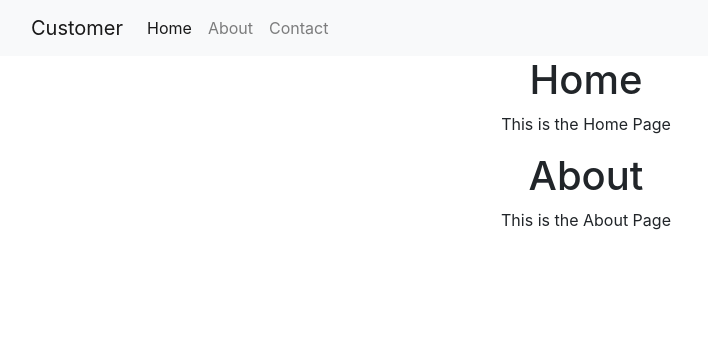
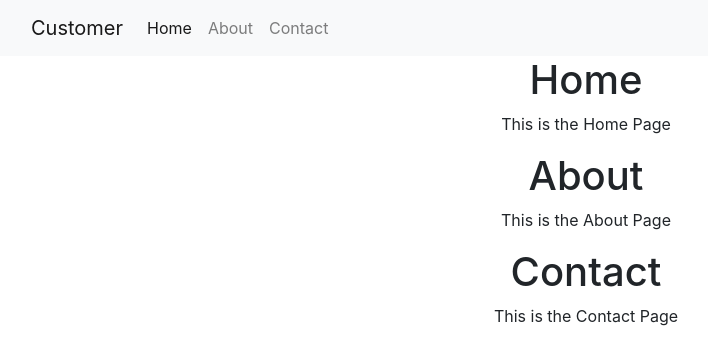
Before and after one commit to elizarafee/customer, a React (Create React App) app: page / in a window 1280 px wide. Shown: the top 364 px of the page, without its empty margins (54-762 px from the left). Built offline with nearby package versions, Linux system fonts and the light colour scheme.

Commit message:
contact component added

```diff
--- a/src/App.js
+++ b/src/App.js
@@ -2,6 +2,7 @@ import './App.css';
 import Home from './components/home';
 import About from './components/about';
 import Navbar from './components/navbar';
+import Contact from './components/contact';
 import { BrowserRouter, Route, Link, Switch } from "react-router-dom";
 
 function App() {
@@ -10,6 +11,7 @@ function App() {
       <Navbar />
       <Home />
       <About />
+      <Contact />
     </div>
   );
 }
--- /dev/null
+++ b/src/components/contact.js
@@ -0,0 +1,12 @@
+import React from "react";
+
+const Contact = () => (
+  <div>
+    <h1 className="title is-1">Contact</h1>
+    <p>
+        This is the Contact Page
+    </p>
+  </div>
+);
+
+export default Contact;
```
